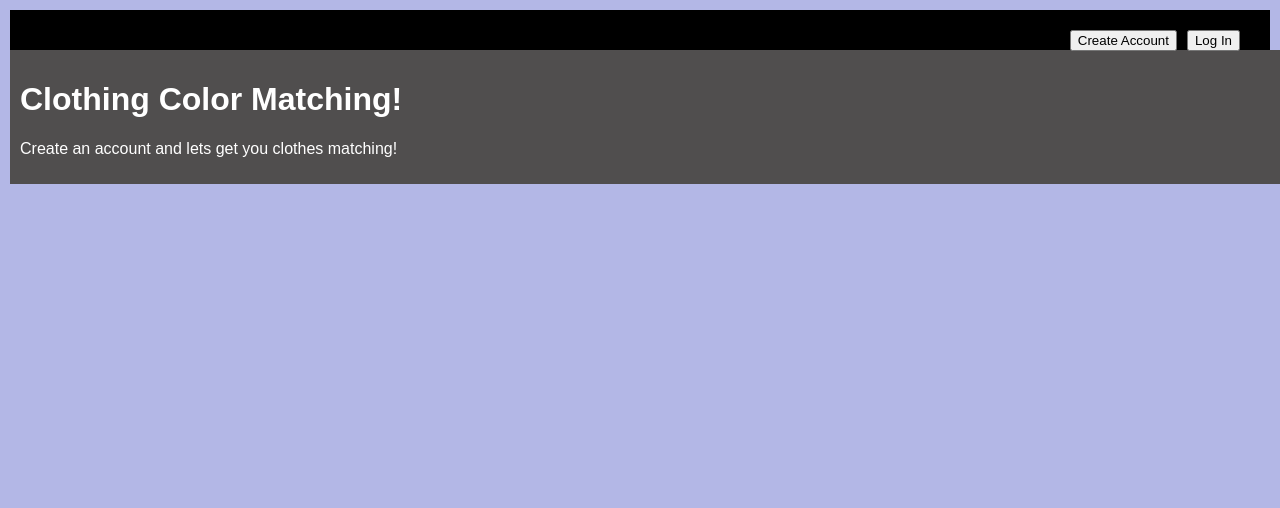
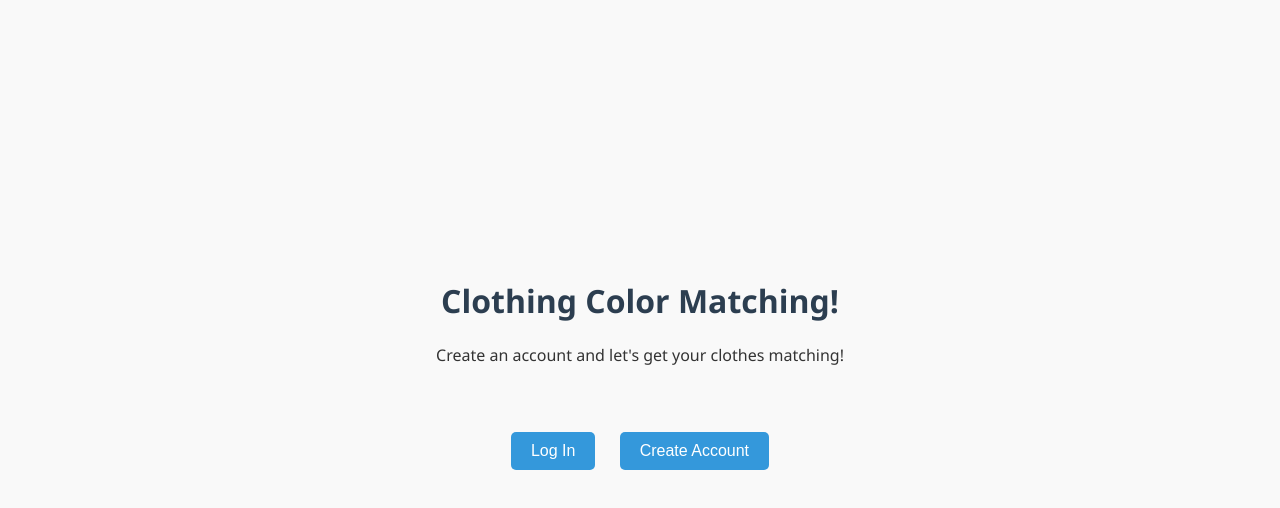
Before and after one commit to JacobStPeterson/ClothingColorMatchingApp, a plain HTML site: page src/MainPage.html in a window 1280 px wide. Drawn offline with Linux system fonts and the light colour scheme.

Commit message:
Update MainPage.html
MainPage now looks nicer

```diff
--- a/src/MainPage.html
+++ b/src/MainPage.html
@@ -1,5 +1,3 @@
-<!-- index.html -->
-
 <!DOCTYPE html>
 <html lang="en">
 <head>
@@ -12,33 +10,55 @@
   <!-- code for options bar-->
   <style>
     body {
-        font-family: Arial, sans-serif;
+      font-family: 'Segoe UI', Tahoma, Geneva, Verdana, sans-serif;
       margin: 0;
-        padding: 10px;
-        background-color: #b3b7e6;
+      padding: 0;
+      background-color: #f9f9f9;
+      color: #333;
+      display: flex;
+      flex-direction: column;
+      align-items: center;
+      justify-content: center;
+      height: 100vh;
     }
+
     #header {
-        width: 100%;
-        padding: 10px;
-        text-align: left;
-        background-color: rgb(80, 78, 78);
-        color: white;
+      text-align: center;
       margin-bottom: 20px;
     }
+
+    h1 {
+      color: #2c3e50;
+    }
+
     #options-bar {
-          background-color: black;
+      text-align: center; /* Center the buttons */
       padding: 20px;
     }
+
     #loginbtn,
     #signupbtn {
-        float: right;
-        margin-right: 10px;
+      font-size: 16px;
+      padding: 10px 20px;
       cursor: pointer;
+      margin: 10px;
+      border: none;
+      border-radius: 5px;
+      background-color: #3498db;
+      color: #fff;
+      transition: background-color 0.3s;
     }
+
+    #loginbtn:hover,
+    #signupbtn:hover {
+      background-color: #2980b9;
+    }
+
     #loginSignupPage {
       display: none;
       text-align: center;
     }
+
     #colors {
       text-align: center;
     }
@@ -46,13 +66,14 @@
 </head>
 <body>
   <!-- code for options bar-->
+  <div id="header">
+    <h1>Clothing Color Matching!</h1>
+    <p>Create an account and let's get your clothes matching!</p>
+  </div>
+
   <div id="options-bar">
     <button id="loginbtn">Log In</button>
     <button id="signupbtn">Create Account</button>
   </div>
-    <div id="header">
-        <h1>Clothing Color Matching!</h1>
-        <p>Create an account and lets get you clothes matching!</p>
-    </div>
 </body>
 </html>
```
Lines whose indentation alone changed are shown as unchanged.
